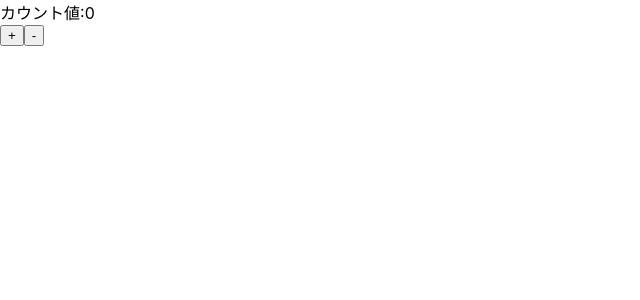
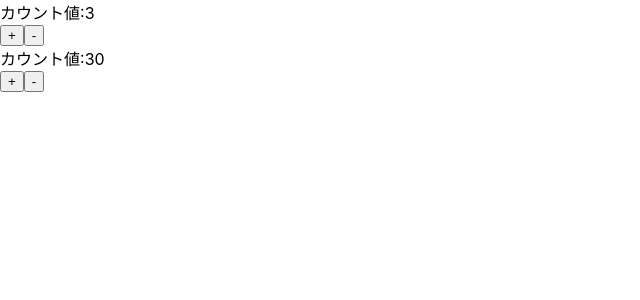
Before and after one commit to Tatsuohggggg/react, a React (Create React App) app: page / in a window 1280 px wide. Shown: the top 300 px of the page, without its empty margins (0-640 px from the left). Built offline with nearby package versions, Linux system fonts and the light colour scheme.

Commit message:
first Hooks commit

```diff
--- a/src/App.js
+++ b/src/App.js
@@ -1,48 +1,57 @@
-import React, { Component } from 'react';
+import React, { useState } from 'react';
 
 
 
 const App = () => {
-    return <Counter />
+    return(<>
+    <Counter value={3} onClick={() => console.log("hello")}/>
+    <Counter value={30}/>
+    </>)
 }
 
 
-class Counter extends Component
+export function Counter(props)
 {
-    constructor(props)
+    /*constructor(props)
     {
         super(props);
         this.state = {
             value : 0
         }
-    }
+    }*/
+
+    const [value,setValue]=useState(props.value)
+
     // インクリメントする関数
-    onIncrement = () => {
+    const onIncrement = () => {
         //setStateでstateの値を更新します
-        this.setState({ value: this.state.value + 1 });
+        //this.setState({ value: this.state.value + 1 });
+        setValue(value+1)
     }
 
 
     // デクリメントする関数
-    onDecrement = () => {
+    const onDecrement = () => {
         //setStateでstateの値を更新します
-        this.setState({ value: this.state.value - 1 });
+        //this.setState({ value: this.state.value - 1 });
+        setValue(value-1)
     }
 
 
-    render()
-    {
+
+
         return (
             <div>
-                <div>
-                    カウント値:{this.state.value}
+                <div onClick={() => props.onClick}>
+                    カウント値:{value}
+
                 </div>
                 <div>
-                    <button type="button" onClick={this.onIncrement}>+</button>
-                    <button type="button" onClick={this.onDecrement}>-</button>
+                    <button type="button" onClick={onIncrement}>+</button>
+                    <button type="button" onClick={onDecrement}>-</button>
                 </div>
             </div>
         );
-    }
+
 }
 export default App;
```
